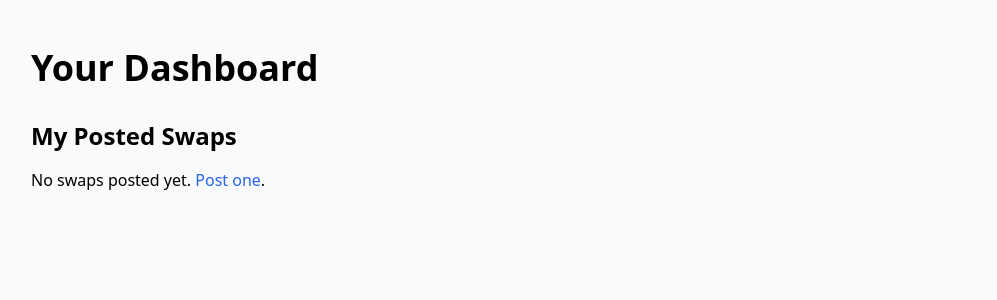
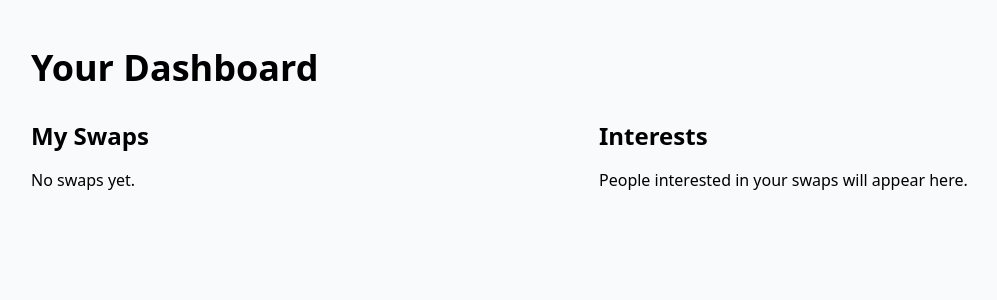
Before and after one commit to barnanst-collab/carrierswap, a Flask app: template CarrierSwap/templates/dashboard.html in a window 1280 px wide. Shown: the part 65-365 px from the top of the page, without its empty margins (57-1054 px from the left). Run offline with Flask 3, Linux system fonts and the light colour scheme; the template is opened without the code that fills it, so the values that code supplies are empty; some libraries are stand-ins or nearby versions.

Commit message:
Update dashboard.html

```diff
--- a/CarrierSwap/templates/dashboard.html
+++ b/CarrierSwap/templates/dashboard.html
@@ -6,20 +6,24 @@
 <div class="max-w-6xl mx-auto px-6 py-12">
     <h1 class="text-4xl font-bold mb-8">Your Dashboard</h1>
 
-    <div class="mb-12">
-        <h2 class="text-2xl font-semibold mb-4">My Posted Swaps</h2>
-        {% if my_listings %}
-        <div class="grid md:grid-cols-2 gap-6">
+    <div class="grid md:grid-cols-2 gap-8">
+        <div>
+            <h2 class="text-2xl font-semibold mb-4">My Swaps</h2>
+            {% if my_listings %}
             {% for listing in my_listings %}
-            <div class="bg-white border rounded-2xl p-6">
-                <h3>{{ listing.current_station }}</h3>
-                <p class="text-blue-600">Wants: {{ listing.desired }}</p>
+            <div class="bg-white p-4 rounded-xl mb-4">
+                {{ listing.current_station }} → {{ listing.desired }}
             </div>
             {% endfor %}
+            {% else %}
+            <p>No swaps yet.</p>
+            {% endif %}
         </div>
-        {% else %}
-        <p>No swaps posted yet. <a href="/post" class="text-blue-600">Post one</a>.</p>
-        {% endif %}
+
+        <div>
+            <h2 class="text-2xl font-semibold mb-4">Interests</h2>
+            <p>People interested in your swaps will appear here.</p>
+        </div>
     </div>
 </div>
 {% endblock %}
```
